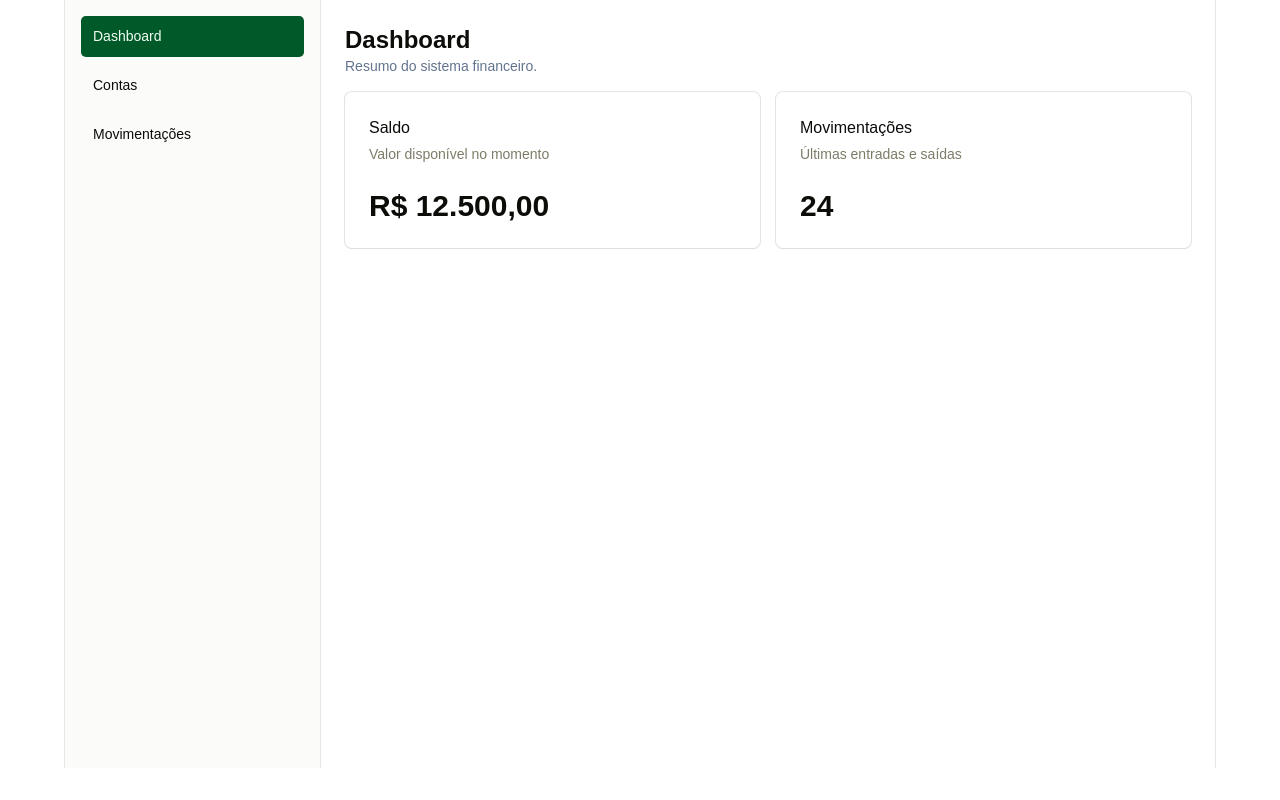
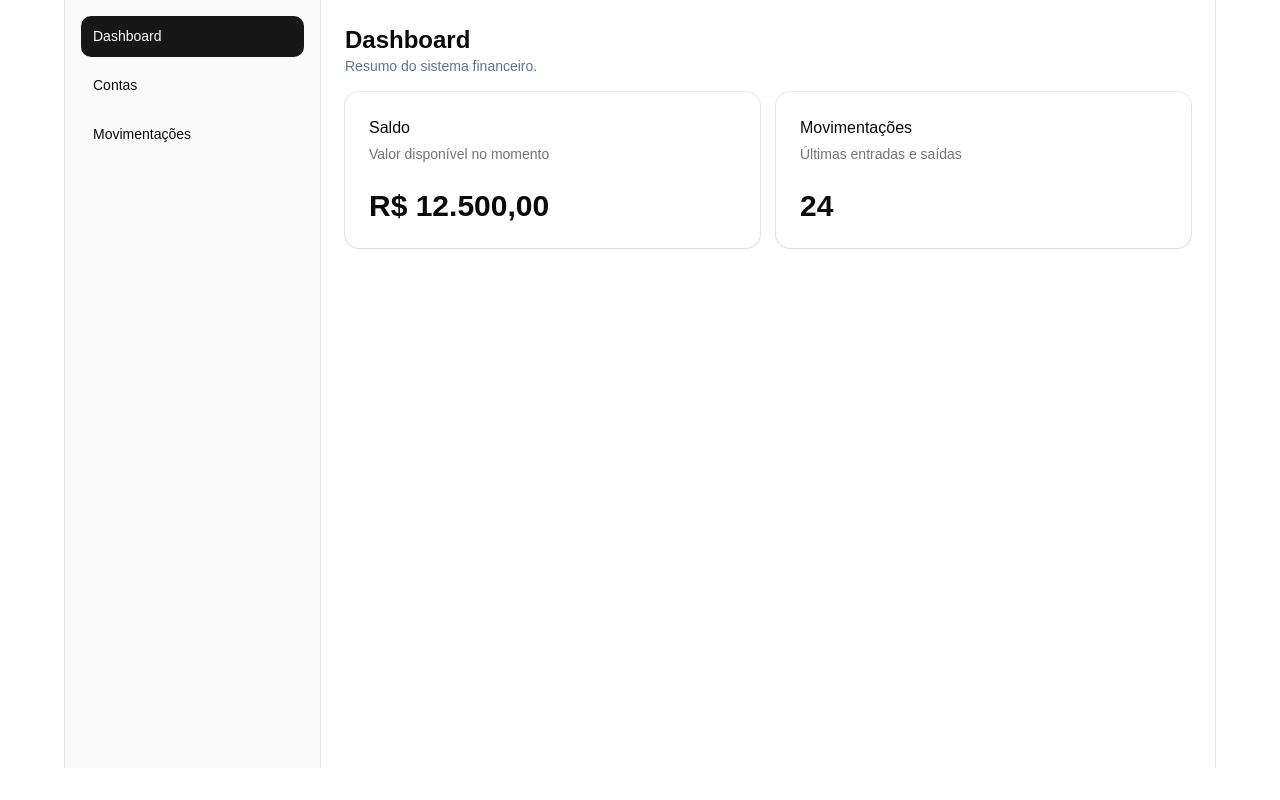
Before and after one commit to luan004/sistema-financeiro-front, a React (Vite) app: page /dashboard in a window 1280 px wide. Built offline with nearby package versions, Linux system fonts and the light colour scheme; no server answers; sample sign-in values are in the browser's storage.

Commit message:
feat: volta o shadcn para o tema padrão

```diff
--- a/package.json
+++ b/package.json
@@ -9,14 +9,14 @@
     "preview": "vite preview"
   },
   "dependencies": {
-    "@fontsource-variable/instrument-sans": "^5.2.8",
-    "@fontsource/instrument-serif": "^5.2.8",
+    "@fontsource-variable/inter": "^5.2.5",
     "@hookform/resolvers": "^5.2.2",
     "@tailwindcss/vite": "^4.2.2",
     "class-variance-authority": "^0.7.1",
     "clsx": "^2.1.1",
     "cmdk": "^1.1.1",
     "lucide-react": "^1.8.0",
+    "moment": "^2.30.1",
     "radix-ui": "^1.4.3",
     "react": "^19.2.0",
     "react-dom": "^19.2.0",
--- a/src/index.css
+++ b/src/index.css
@@ -1,8 +1,7 @@
 @import 'tailwindcss';
 @import 'tw-animate-css';
 @import 'shadcn/tailwind.css';
-@import '@fontsource-variable/instrument-sans';
-@import '@fontsource/instrument-serif';
+@import '@fontsource-variable/inter';
 
 @custom-variant dark (&:is(.dark *));
 
@@ -14,8 +13,8 @@ body {
 
 @theme inline {
   --font-heading: var(--font-sans);
-  --font-sans: 'Instrument Sans Variable', sans-serif;
-  --font-serif: 'Instrument Serif', serif;
+  --font-sans: 'Inter Variable', sans-serif;
+  --font-serif: 'Inter Variable', sans-serif;
   --color-sidebar-ring: var(--sidebar-ring);
   --color-sidebar-border: var(--sidebar-border);
   --color-sidebar-accent-foreground: var(--sidebar-accent-foreground);
@@ -58,71 +57,71 @@ body {
 
 :root {
   --background: oklch(1 0 0);
-  --foreground: oklch(0.153 0.006 107.1);
+  --foreground: oklch(0.145 0 0);
   --card: oklch(1 0 0);
-  --card-foreground: oklch(0.153 0.006 107.1);
+  --card-foreground: oklch(0.145 0 0);
   --popover: oklch(1 0 0);
-  --popover-foreground: oklch(0.153 0.006 107.1);
-  --primary: oklch(0.4 0.12 155);
-  --primary-foreground: oklch(0.982 0.018 155.826);
-  --secondary: oklch(0.967 0.001 286.375);
-  --secondary-foreground: oklch(0.21 0.006 285.885);
+  --popover-foreground: oklch(0.145 0 0);
+  --primary: oklch(0.205 0 0);
+  --primary-foreground: oklch(0.985 0 0);
+  --secondary: oklch(0.97 0 0);
+  --secondary-foreground: oklch(0.205 0 0);
   --muted: oklch(0.97 0 0);
-  --muted-foreground: oklch(0.58 0.031 107.3);
-  --accent: oklch(0.966 0.005 106.5);
-  --accent-foreground: oklch(0.228 0.013 107.4);
+  --muted-foreground: oklch(0.556 0 0);
+  --accent: oklch(0.97 0 0);
+  --accent-foreground: oklch(0.205 0 0);
   --destructive: oklch(0.577 0.245 27.325);
-  --border: oklch(0.93 0.007 106.5);
-  --input: oklch(0.93 0.007 106.5);
-  --ring: oklch(0.737 0.021 106.9);
-  --chart-1: oklch(0.88 0.011 106.6);
-  --chart-2: oklch(0.58 0.031 107.3);
-  --chart-3: oklch(0.466 0.025 107.3);
-  --chart-4: oklch(0.394 0.023 107.4);
-  --chart-5: oklch(0.286 0.016 107.4);
-  --radius: 0.3rem;
-  --sidebar: oklch(0.988 0.003 106.5);
-  --sidebar-foreground: oklch(0.153 0.006 107.1);
-  --sidebar-primary: oklch(0.627 0.194 149.214);
-  --sidebar-primary-foreground: oklch(0.982 0.018 155.826);
-  --sidebar-accent: oklch(0.966 0.005 106.5);
-  --sidebar-accent-foreground: oklch(0.228 0.013 107.4);
-  --sidebar-border: oklch(0.93 0.007 106.5);
-  --sidebar-ring: oklch(0.737 0.021 106.9);
+  --border: oklch(0.922 0 0);
+  --input: oklch(0.922 0 0);
+  --ring: oklch(0.708 0 0);
+  --chart-1: oklch(0.87 0 0);
+  --chart-2: oklch(0.556 0 0);
+  --chart-3: oklch(0.439 0 0);
+  --chart-4: oklch(0.371 0 0);
+  --chart-5: oklch(0.269 0 0);
+  --radius: 0.625rem;
+  --sidebar: oklch(0.985 0 0);
+  --sidebar-foreground: oklch(0.145 0 0);
+  --sidebar-primary: oklch(0.205 0 0);
+  --sidebar-primary-foreground: oklch(0.985 0 0);
+  --sidebar-accent: oklch(0.97 0 0);
+  --sidebar-accent-foreground: oklch(0.205 0 0);
+  --sidebar-border: oklch(0.922 0 0);
+  --sidebar-ring: oklch(0.708 0 0);
 }
 
 .dark {
-  --background: oklch(0.153 0.006 107.1);
-  --foreground: oklch(0.988 0.003 106.5);
-  --card: oklch(0.228 0.013 107.4);
-  --card-foreground: oklch(0.988 0.003 106.5);
-  --popover: oklch(0.228 0.013 107.4);
-  --popover-foreground: oklch(0.988 0.003 106.5);
-  --primary: oklch(0.448 0.119 151.328);
-  --primary-foreground: oklch(0.982 0.018 155.826);
-  --secondary: oklch(0.274 0.006 286.033);
+  --background: oklch(0.145 0 0);
+  --foreground: oklch(0.985 0 0);
+  --card: oklch(0.205 0 0);
+  --card-foreground: oklch(0.985 0 0);
+  --popover: oklch(0.205 0 0);
+  --popover-foreground: oklch(0.985 0 0);
+  --primary: oklch(0.922 0 0);
+  --primary-foreground: oklch(0.205 0 0);
+  --secondary: oklch(0.269 0 0);
   --secondary-foreground: oklch(0.985 0 0);
-  --muted: oklch(0.286 0.016 107.4);
-  --muted-foreground: oklch(0.737 0.021 106.9);
-  --accent: oklch(0.286 0.016 107.4);
-  --accent-foreground: oklch(0.988 0.003 106.5);
+  --muted: oklch(0.269 0 0);
+  --muted-foreground: oklch(0.708 0 0);
+  --accent: oklch(0.269 0 0);
+  --accent-foreground: oklch(0.985 0 0);
   --destructive: oklch(0.704 0.191 22.216);
   --border: oklch(1 0 0 / 10%);
   --input: oklch(1 0 0 / 15%);
-  --ring: oklch(0.58 0.031 107.3);
-  --chart-1: oklch(0.88 0.011 106.6);
-  --chart-2: oklch(0.58 0.031 107.3);
-  --chart-3: oklch(0.466 0.025 107.3);
-  --chart-4: oklch(0.394 0.023 107.4);
-  --chart-5: oklch(0.286 0.016 107.4);
-  --sidebar: oklch(0.228 0.013 107.4);
-  --sidebar-foreground: oklch(0.988 0.003 106.5);
-  --sidebar-primary: oklch(0.723 0.219 149.579);
-  --sidebar-primary-foreground: oklch(0.982 0.018 155.826);
-  --sidebar-accent: oklch(0.286 0.016 107.4);
-  --sidebar-accent-foreground: oklch(0.988 0.003 106.5);
+  --ring: oklch(0.556 0 0);
+  --chart-1: oklch(0.87 0 0);
+  --chart-2: oklch(0.556 0 0);
+  --chart-3: oklch(0.439 0 0);
+  --chart-4: oklch(0.371 0 0);
+  --chart-5: oklch(0.269 0 0);
+  --sidebar: oklch(0.205 0 0);
+  --sidebar-foreground: oklch(0.985 0 0);
+  --sidebar-primary: oklch(0.488 0.243 264.376);
+  --sidebar-primary-foreground: oklch(0.985 0 0);
+  --sidebar-accent: oklch(0.269 0 0);
+  --sidebar-accent-foreground: oklch(0.985 0 0);
   --sidebar-border: oklch(1 0 0 / 10%);
-  --sidebar-ring: oklch(0.58 0.031 107.3);
+  --sidebar-ring: oklch(0.556 0 0);
 }
 
 @layer base {
```
Also changed, not shown: components.json, 1 other file (tests, documents, lock files or other folders).
